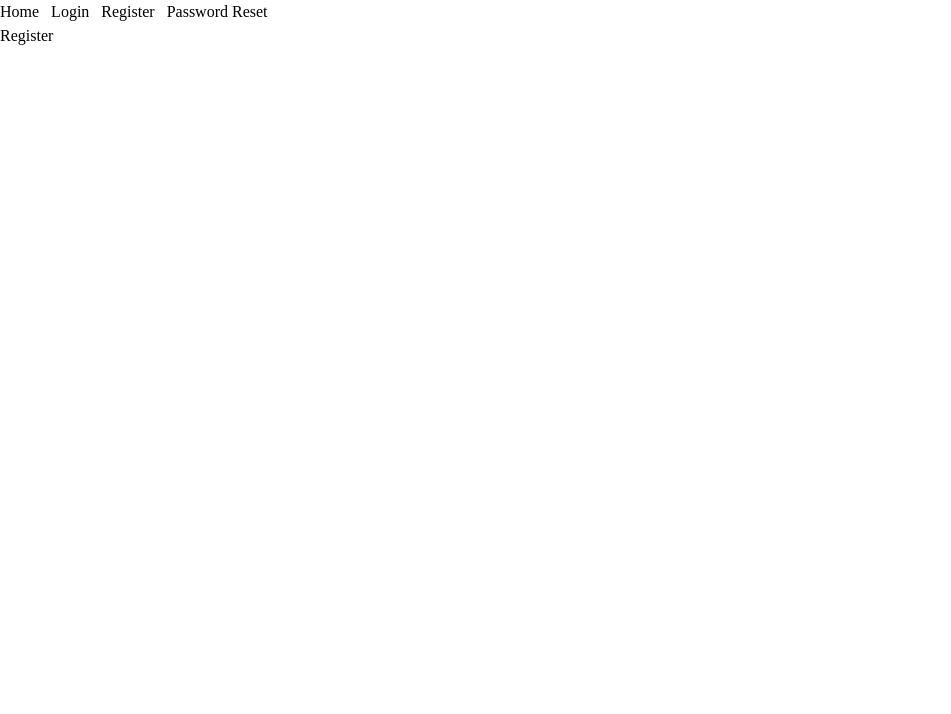
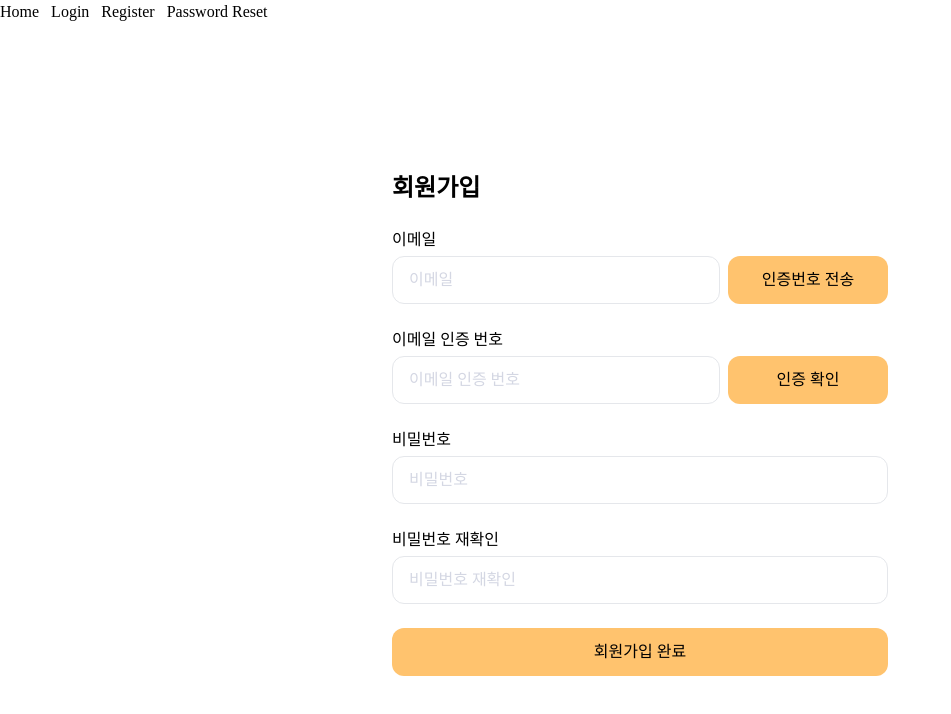
Before and after one commit to Team-mozi/Moji_FrontEnd, a React (Vite) app: page /register in a window 1280 px wide. Shown: the top 714 px of the page, without its empty margins (0-951 px from the left). Built offline with nearby package versions, Linux system fonts and the light colour scheme; a web font is replaced by a local one.

Commit message:
[✨][Feat]#13: 회원가입 구현 및 CSS 수정

```diff
--- a/src/components/Input.tsx
+++ b/src/components/Input.tsx
@@ -11,7 +11,11 @@ type InputProps = {
   className?: string // 스타일 커스터마이징
   maxLength?: number // 최대 입력 길이 (이 값이 있을 때만 길이 표시)
   hasShadow?: boolean // 그림자 효과 여부
-  size?: 's' | 'm' | 'l' | 'xl' // 넓이 ('s', 'm', 'l', 'xl')를 설정합니다. (기본값: 'full')
+  size?: 's' | 'm' | 'l' | 'xl' | 'full' // 넓이 설정 ('s', 'm', 'l', 'xl', 'full') (기본값: 'full')
+  errorMessage?: string // 외부에서 내려주는 에러 메시지
+  errorClassName?: string // 에러 메시지 CSS 커스터마이징
+  containerClassName?: string // input 컨테이너 스타일 커스터마이징
+  showError?: boolean // 에러 메시지 표시 여부
 }
 
 const Input = ({
@@ -25,26 +29,36 @@ const Input = ({
   type = 'text',
   maxLength,
   hasShadow = false,
-  size,
+  size = 'full',
+  errorMessage,
+  errorClassName = 'text-red_one',
+  containerClassName = '',
+  showError = true,
 }: InputProps) => {
   const [value, setValue] = useState('')
   const [error, setError] = useState('')
+
+  const inputSizeClasses = {
+    s: 'w-[180px]',
+    m: 'w-[288px]',
+    l: 'w-[300px]',
+    xl: 'w-[448px]',
+    full: 'w-full',
+  }
 
   const validate = (inputValue: string) => {
     if (isConfirmPassword) return ''
 
     if (type === 'email') {
       const emailRegex = /^[^\s@]+@[^\s@]+\.[^\s@]+$/
-      if (!emailRegex.test(inputValue)) {
+      if (!emailRegex.test(inputValue))
         return '이메일 주소를 정확히 입력해주세요.'
-      }
     }
 
     if (type === 'password') {
       const passwordRegex = /^(?=.*[a-z])(?=.*[A-Z])(?=.*\d)(?=.*[\W_]).{8,}$/
-      if (!passwordRegex.test(inputValue)) {
+      if (!passwordRegex.test(inputValue))
         return '8자 이상, 대소문자, 숫자, 특수문자를 포함해야 합니다.'
-      }
     }
 
     return ''
@@ -60,23 +74,11 @@ const Input = ({
     if (onChange) onChange(inputValue)
   }
 
-  // size prop에 따라 다르게 적용되는 너비 스타일을 정의합니다.
-  const inputSizeClasses =
-    size === 's'
-      ? 'w-[180px]'
-      : size === 'm'
-        ? 'w-[288px]'
-        : size === 'l'
-          ? 'w-[300px]'
-          : size === 'xl'
-            ? 'w-[448px]'
-            : 'w-full' // 기본값: w-full
-
-  // maxLength prop의 유무에 따라 input의 padding-right 값을 동적으로 결정
   const inputPaddingRightClass = maxLength ? 'pr-14' : 'pr-4'
 
   return (
-    <div className={`flex flex-col gap-1 ${className}`}>
+    <div className={`relative flex flex-col gap-1 ${containerClassName}`}>
+      {/* 라벨 조건부 렌더링 */}
       {label && (
         <label
           htmlFor={name}
@@ -85,7 +87,7 @@ const Input = ({
           {label}
         </label>
       )}
-      <div className='relative'>
+      <div>
         <input
           id={name}
           name={name}
@@ -97,21 +99,27 @@ const Input = ({
           maxLength={maxLength}
           className={`h-12 border rounded-xl px-4 transition-colors duration-300 focus:outline-none focus:ring-1 hover:border-orange_three font-normal text-sm sm:text-base
             ${hasShadow ? 'shadow-md' : ''}
-            ${error ? 'focus:ring-red_one' : ' focus:ring-orange_three'}
+            ${error || errorMessage ? 'focus:ring-red-500' : 'focus:ring-orange_three'}
             ${inputPaddingRightClass}
             placeholder-gray_one
             placeholder:font-normal
-            ${inputSizeClasses}
-            w-full`}
+            ${inputSizeClasses[size]}
+            ${className}`}
         />
+        {/* 입력 길이 표시 조건부 렌더링 */}
         {maxLength && (
           <span className='absolute right-4 top-1/2 -translate-y-1/2 text-gray_one text-xs pointer-events-none'>
             {value.length}/{maxLength}
           </span>
         )}
       </div>
-      {!isConfirmPassword && error && (
-        <p className='text-xs sm:text-sm text-red_one'>{error}</p>
+      {/* 에러 메시지 조건부 렌더링 */}
+      {showError && (errorMessage || error) && (
+        <p
+          className={`absolute -bottom-5 text-xs sm:text-sm mt-1 ${errorClassName}`}
+        >
+          {errorMessage || error}
+        </p>
       )}
     </div>
   )
--- /dev/null
+++ b/src/features/auth/RegisterForm.tsx
@@ -0,0 +1,125 @@
+import React, { useState } from 'react'
+import Input from '@/components/Input'
+import Button from '@/components/Button'
+import { UserApi } from '@/services/endpoints/user'
+import { useNavigate } from 'react-router-dom'
+
+const RegisterForm = () => {
+  const [email, setEmail] = useState('')
+  const [password, setPassword] = useState('')
+  const [confirmPassword, setConfirmPassword] = useState('')
+  const [passwordMatchError, setPasswordMatchError] = useState('')
+
+  const [register] = UserApi.useRegisterMutation()
+  const navigate = useNavigate()
+
+  const handlePasswordChange = (value: string) => {
+    setPassword(value)
+    if (confirmPassword && value !== confirmPassword) {
+      setPasswordMatchError('비밀번호가 일치하지 않습니다.')
+    } else {
+      setPasswordMatchError('')
+    }
+  }
+
+  const handleConfirmPasswordChange = (value: string) => {
+    setConfirmPassword(value)
+    if (password && value !== password) {
+      setPasswordMatchError('비밀번호가 일치하지 않습니다.')
+    } else {
+      setPasswordMatchError('')
+    }
+  }
+
+  const handleSignup = async (e: React.FormEvent<HTMLFormElement>) => {
+    e.preventDefault()
+
+    if (password !== confirmPassword) {
+      setPasswordMatchError('비밀번호가 일치하지 않습니다.')
+      return
+    }
+
+    try {
+      await register({
+        registerRequest: { email, password, agreed: true },
+      }).unwrap()
+      console.log('회원가입 성공!')
+      navigate('/login')
+    } catch (err) {
+      console.error('회원가입 실패:', err)
+    }
+  }
+
+  return (
+    <form onSubmit={handleSignup} className='flex flex-col space-y-4'>
+      <div className='space-y-6'>
+        {/* 이메일 입력 + 인증 버튼 */}
+        <div className='flex items-end space-x-2 w-full'>
+          <Input
+            label='이메일'
+            name='email'
+            type='email'
+            placeholder='이메일'
+            required
+            onChange={(value) => setEmail(value)}
+            containerClassName='flex-1'
+          />
+          <Button
+            label='인증번호 전송'
+            type='button'
+            size='m'
+            baseButton
+            className='flex-none'
+          />
+        </div>
+
+        {/* 이메일 인증번호 입력 + 확인 버튼 */}
+        <div className='flex items-end space-x-2 w-full'>
+          <Input
+            label='이메일 인증 번호'
+            name='emailConfirm'
+            type='text'
+            placeholder='이메일 인증 번호'
+            containerClassName='flex-1'
+          />
+          <Button
+            label='인증 확인'
+            type='button'
+            size='m'
+            baseButton
+            className='flex-none'
+          />
+        </div>
+
+        {/* 비밀번호 */}
+        <Input
+          label='비밀번호'
+          name='password'
+          type='password'
+          placeholder='비밀번호'
+          required
+          onChange={handlePasswordChange}
+        />
+
+        {/* 비밀번호 재확인 */}
+        <Input
+          label='비밀번호 재확인'
+          name='confirmPassword'
+          type='password'
+          placeholder='비밀번호 재확인'
+          required
+          isConfirmPassword
+          onChange={handleConfirmPasswordChange}
+          errorMessage={passwordMatchError}
+          showError={!!passwordMatchError}
+        />
+      </div>
+
+      <div className='pt-2'>
+        <Button label='회원가입 완료' type='submit' baseButton />
+      </div>
+    </form>
+  )
+}
+
+export default RegisterForm
--- a/src/pages/Register.tsx
+++ b/src/pages/Register.tsx
@@ -1,5 +1,15 @@
+import RegisterForm from '@/features/auth/RegisterForm'
+
 const Register = () => {
-  return <h1>Register</h1>
+  return (
+    <div className='flex flex-col items-center justify-center min-h-screen bg-white'>
+      <div className='w-full max-w-xl p-8 sm:p-10 space-y-6'>
+        <div className='flex flex-row items-center space-x-2'>
+          <h2 className='text-2xl font-bold text-black'>회원가입</h2>
+        </div>
+        <RegisterForm />
+      </div>
+    </div>
+  )
 }
-
 export default Register
```
